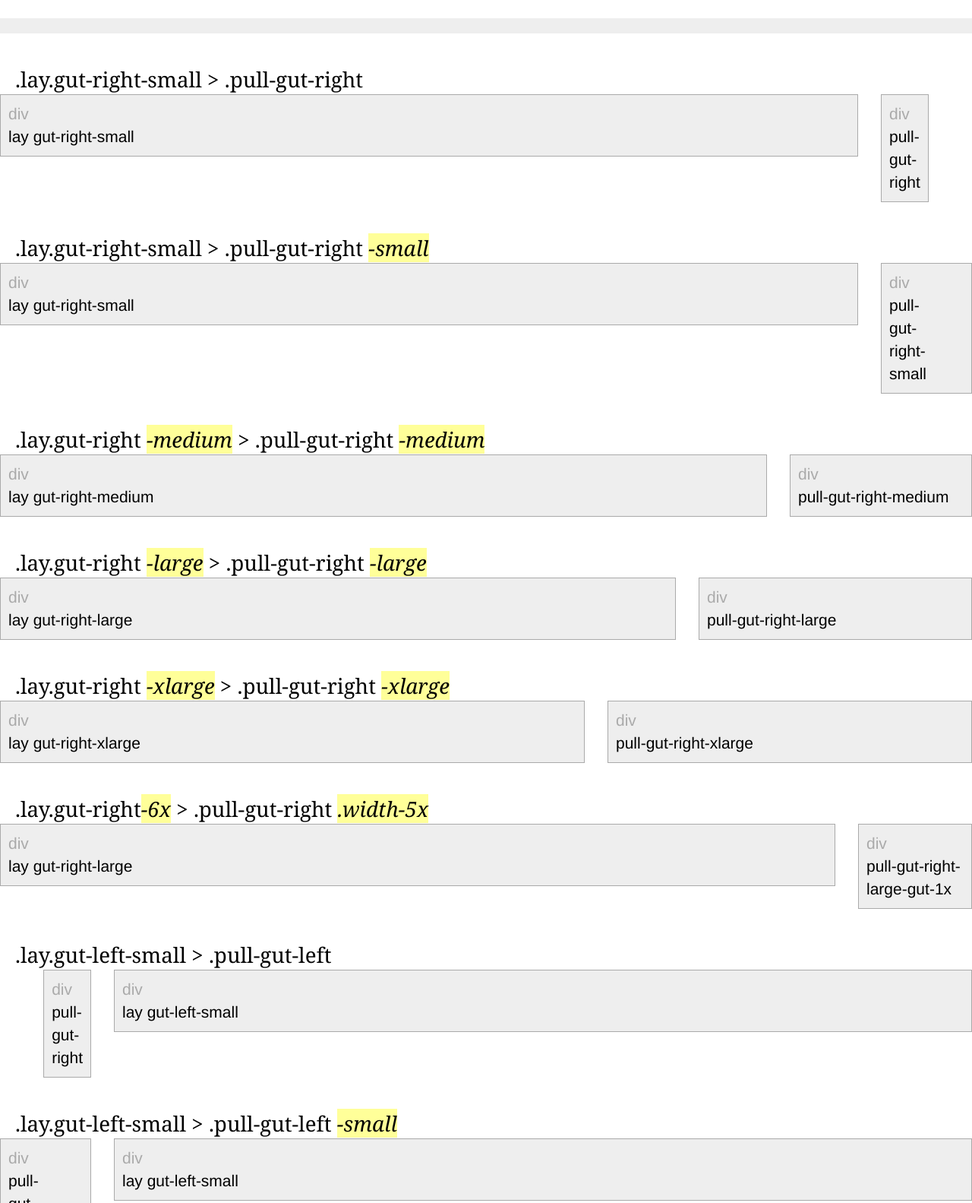
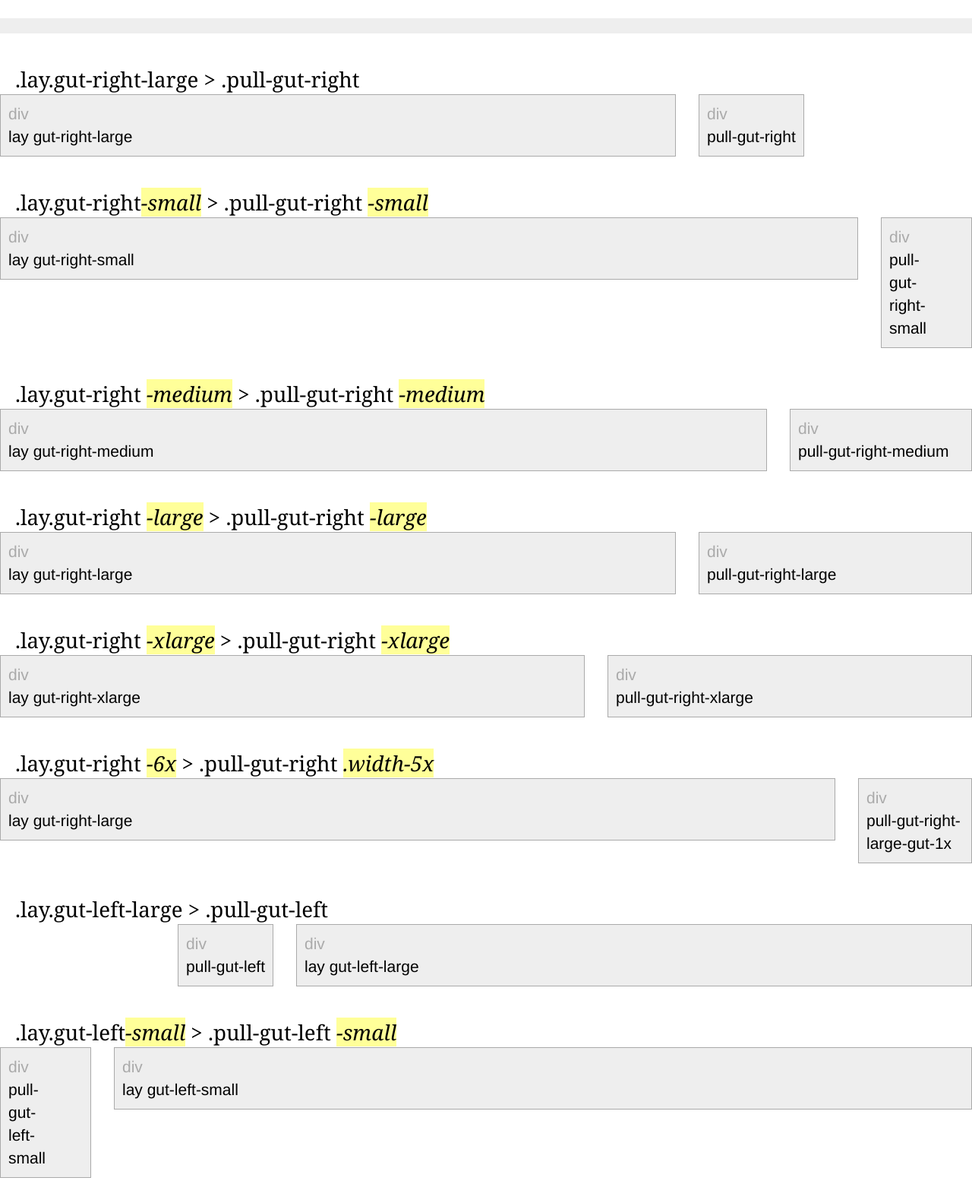
Before and after one commit to davesmiths/baseup, a plain HTML site: page customize/test.html in a window 1280 px wide. Shown: the part 2420-4003 px from the top of the page at 76% size. Drawn offline with Linux system fonts and the light colour scheme.

Commit message:
From yesterday

```diff
--- a/customize/test.html
+++ b/customize/test.html
@@ -466,8 +466,6 @@
 
 
 
-
-
         <section class="a">
             <h2>.pull-right</h2>
             <div class="lay">
@@ -516,25 +514,26 @@
 
 
 
+
+
+
         <section class="a afw b">
 
-            <h2>.lay.gut-right-small &gt; .pull-gut-right</h2>
-            <div class="lay gut-right-small">
+            <h2>.lay.gut-right-large &gt; .pull-gut-right</h2>
+            <div class="lay gut-right-large">
                 <div class="pull-gut-right">
                     <div class="component">
-                        <span class="source">div</span>pull-
-                        <br>gut-
-                        <br>right</div>
+                        <span class="source">div</span>pull-gut-right</div>
                 </div>
                 <div class="component">
-                    <span class="source">div</span>lay gut-right-small</div>
+                    <span class="source">div</span>lay gut-right-large</div>
             </div>
 
         </section>
 
         <section>
 
-            <h2>.lay.gut-right-small &gt; .pull-gut-right
+            <h2>.lay.gut-right<em>-small</em> &gt; .pull-gut-right
                 <em>-small</em>
             </h2>
             <div class="lay gut-right-small">
@@ -599,7 +598,8 @@
         </section>
         <section>
 
-            <h2>.lay.gut-right<em>-6x</em> &gt; .pull-gut-right
+            <h2>.lay.gut-right
+                <em>-6x</em> &gt; .pull-gut-right
                 <em>.width-5x</em>
             </h2>
             <div class="lay gut-right-6x">
@@ -617,25 +617,25 @@
 
 
 
+
+
         <section class="a afw b">
 
-            <h2>.lay.gut-left-small &gt; .pull-gut-left</h2>
-            <div class="lay gut-left-small">
+            <h2>.lay.gut-left-large &gt; .pull-gut-left</h2>
+            <div class="lay gut-left-large">
                 <div class="pull-gut-left">
                     <div class="component">
-                        <span class="source">div</span>pull-
-                        <br>gut-
-                        <br>right</div>
+                        <span class="source">div</span>pull-gut-left</div>
                 </div>
                 <div class="component">
-                    <span class="source">div</span>lay gut-left-small</div>
+                    <span class="source">div</span>lay gut-left-large</div>
             </div>
 
         </section>
 
         <section>
 
-            <h2>.lay.gut-left-small &gt; .pull-gut-left
+            <h2>.lay.gut-left<em>-small</em> &gt; .pull-gut-left
                 <em>-small</em>
             </h2>
             <div class="lay gut-left-small">
@@ -643,7 +643,7 @@
                     <div class="component">
                         <span class="source">div</span>pull-
                         <br>gut-
-                        <br>right-
+                        <br>left-
                         <br>small</div>
                 </div>
                 <div class="component">
@@ -700,7 +700,8 @@
         </section>
         <section>
 
-            <h2>.lay.gut-left<em>-6x</em> &gt; .pull-gut-left
+            <h2>.lay.gut-left
+                <em>-6x</em> &gt; .pull-gut-left
                 <em>.width-5x</em>
             </h2>
             <div class="lay gut-left-6x">
@@ -719,7 +720,7 @@
 
 
 
-
+<hr>
         a fixed left column layout, repeated
         <div class="lay ">
             <section>
@@ -748,110 +749,7 @@
                     <img src="" alt="" /> Text
                 </a>
             </li>
-            <!--
-    <div class="lay gut-left-12x">
-        <div class="pull-gut-left -12x"><div class="component"><span class="source">div</span>pull-gut-left-12x</div></div>
-        <div class="component"><span class="source">div</span>lay gut-left-12x</div></div>
-    </div>
-    <div class="lay gut-left-12x">
-        <div class="pull-gut-left width-12x"><div class="component"><span class="source">div</span>pull-gut-left-12x-gut-1o2x</div></div>
-        <div class="component"><span class="source">div</span>lay gut-left-12x-gut-1o2x</div></div>
-    </div>
-    <div class="lay gut-left-12x">
-        <div class="pull-gut-left -12x-gut-1x"><div class="component"><span class="source">div</span>pull-gut-left-12x-gut-1x</div></div>
-        <div class="component"><span class="source">div</span>lay gut-left-12x-gut-1x</div></div>
-    </div>
-
-    <h3>List</h3>
-    <ul class="lay gut-left-large">
-        <li>
-            <div class="pull-gut-left -large"><div class="component"><span class="source">div</span>pull-gut-left-large</div></div>
-            <div class="component"><span class="source">li</span>&nbsp;</div>
-        </li>
-        <li>
-            <div class="pull-gut-left -large-gut-1o2x"><div class="component"><span class="source">div</span>pull-gut-left-large</div></div>
-            <div class="component"><span class="source">li</span>&nbsp;</div>
-        </li>
-        <li>
-            <div class="pull-gut-left -large-gut-1x"><div class="component"><span class="source">div</span>pull-gut-left-large</div></div>
-            <div class="component"><span class="source">li</span>&nbsp;</div>
-        </li>
         </ul>
-
-    <h3>List components</h3>
-    <ul>
-        <li class="lay gut-left-large">
-            <div class="pull-gut-left -large"><div class="component"><span class="source">div</span>pull-gut-left-large</div></div>
-            <div class="component"><span class="source">li</span>gut-left-large</div>
-        </li>
-        <li class="lay gut-left-large">
-            <div class="pull-gut-left -large-gut-1o2x"><div class="component"><span class="source">div</span>pull-gut-left-large-gut-1o2x</div></div>
-            <div class="component"><span class="source">li</span>gut-left-large</div>
-        </li>
-        <li class="lay gut-left-large">
-            <div class="pull-gut-left -large-gut-1x"><div class="component"><span class="source">div</span>pull-gut-left-large-gut-1x</div></div>
-            <div class="component"><span class="source">li</span>gut-left-large</div>
-        </li>
-    </ul>
-    </section>
- -->
-
-
-
-            <!--
-    <section class="b">
-    <h2>Non-nestable layouts <small>Class B</small></h2>
-    <p>.col laid out in 5 columns</p>
-    <div class="lay cols widths-1o5-1up">
-        <div class="col"><div class="component">col</div></div>
-        <div class="col"><div class="component">col</div></div>
-        <div class="col"><div class="component">col</div></div>
-        <div class="col"><div class="component">col</div></div>
-        <div class="col"><div class="component">col</div></div>
-        <div class="col"><div class="component">col</div></div>
-    </div>
-
-    <textarea rows="10">&lt;div class="lay cols widths-1o5-1up"&gt;
-        &lt;div class="col"&gt;&lt;/div&gt;
-        &lt;div class="col"&gt;&lt;/div&gt;
-        &lt;div class="col"&gt;&lt;/div&gt;
-        &lt;div class="width-2o8-1up"&gt;&lt;/div&gt;
-        &lt;div&gt;&lt;/div&gt;
-        &lt;div&gt;&lt;/div&gt;
-        &lt;div&gt;&lt;/div&gt;
-    &lt;/div&gt;</textarea>
-
-    <p>.col laid out in 5 columns with gutter</p>
-    <div class="lay cols-5-col-1up hide-gut-left">
-        <div class="col"><div class="component gut-left gut-bottom">col</div></div>
-        <div class="col"><div class="component gut-left gut-bottom">col</div></div>
-        <div class="col"><div class="component gut-left gut-bottom">col</div></div>
-        <div class="col"><div class="component gut-left gut-bottom">col</div></div>
-        <div class="col"><div class="component gut-left gut-bottom">col</div></div>
-        <div class="col"><div class="component gut-left gut-bottom">col</div></div>
-    </div>
-    <div class="lay cols-5-1up hide-col-gut">
-        <div class="col col-gut gut-bottom"><div class="component">col</div></div>
-        <div class="col col-gut gut-bottom"><div class="component">col</div></div>
-        <div class="col col-gut gut-bottom"><div class="component">col</div></div>
-        <div class="col col-gut gut-bottom"><div class="component">col</div></div>
-        <div class="col col-gut gut-bottom"><div class="component">col</div></div>
-        <div class="col col-gut gut-bottom"><div class="component">col</div></div>
-    </div>
-    <ul class="lay cols-5-1up">
-        <li><div class="component">col</div></li>
-        <li><div class="component">col</div></li>
-        <li><div class="component">col</div></li>
-        <li><div class="component">col</div></li>
-        <li><div class="component">col</div></li>
-        <li><div class="component">col</div></li>
-    </ul>
-    </section>
-    -->
-
-
-
-
 
         <hr />
 
```
Lines whose indentation alone changed are shown as unchanged.
